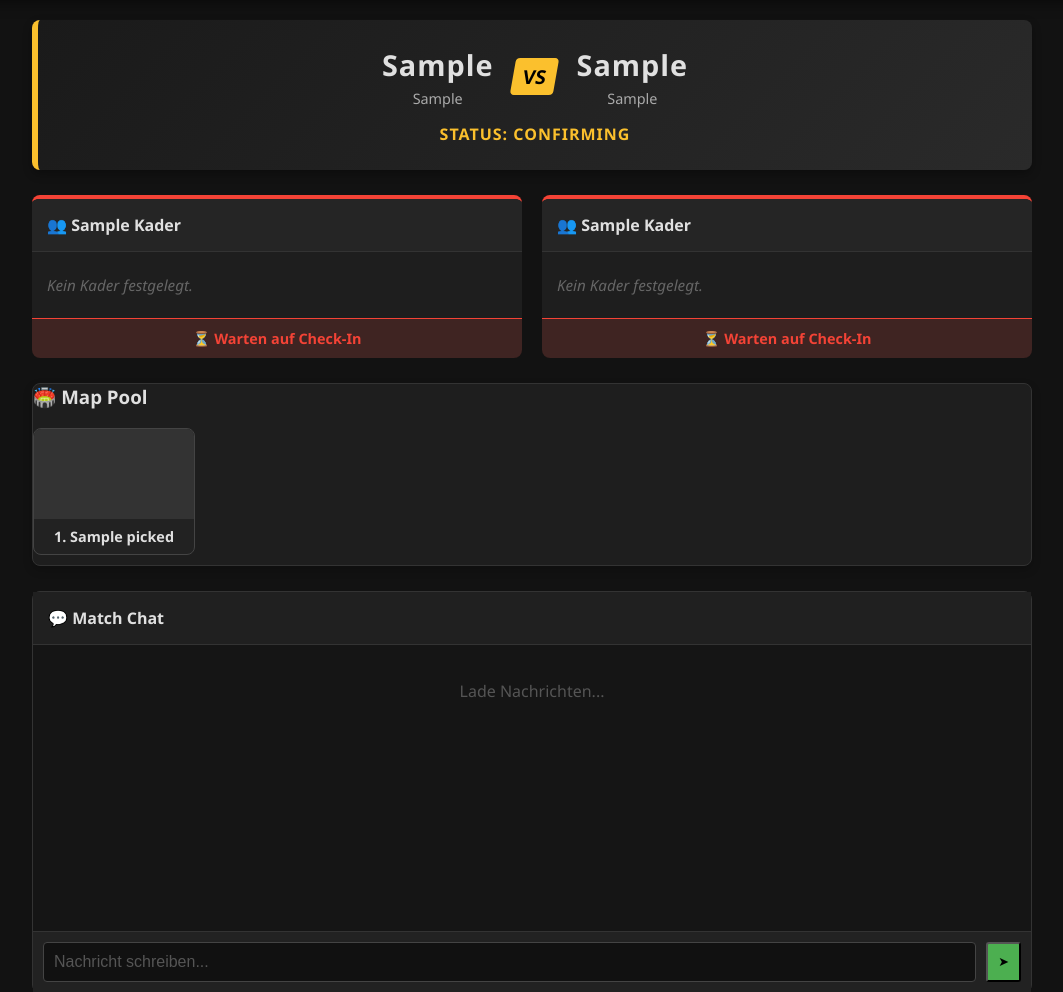
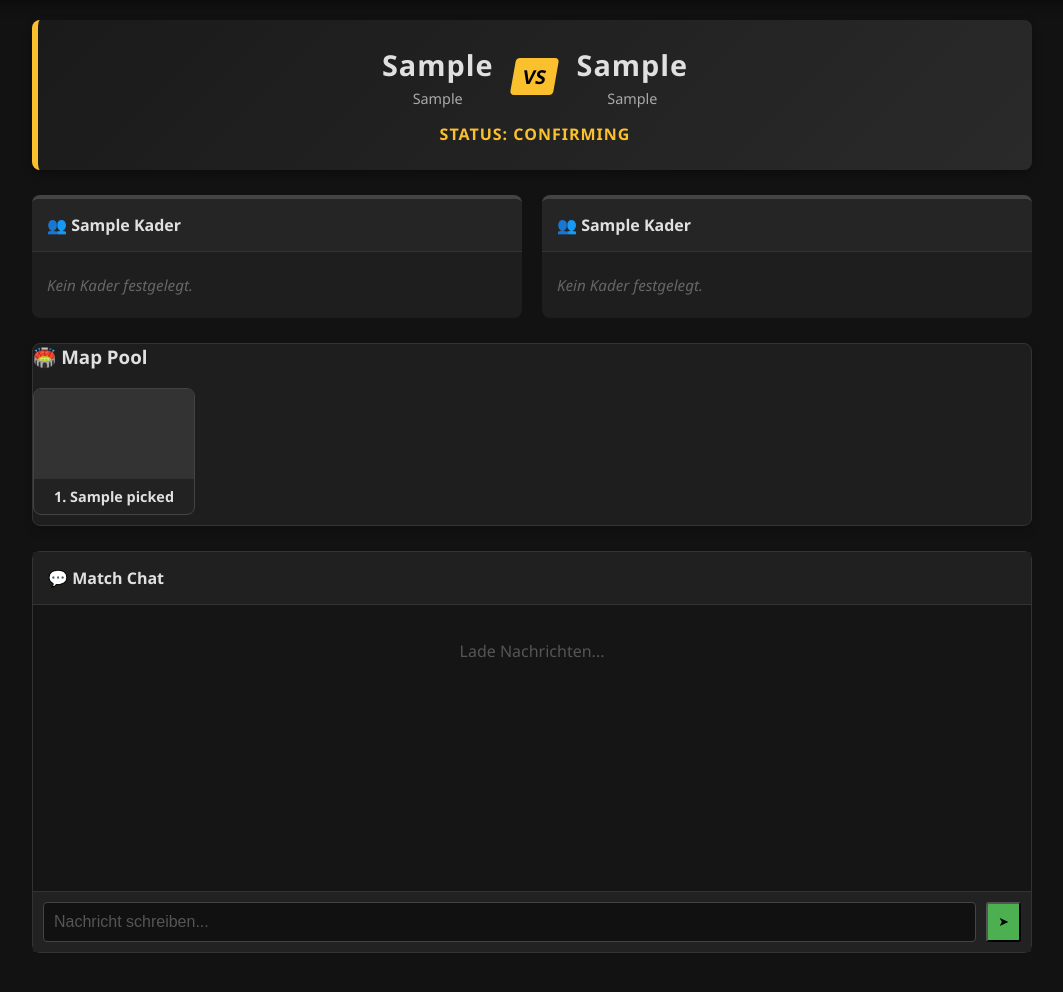
Before and after one commit to kruemmel2704/tournament-2.0, a Python web app: template app/templates/cup_match.html in a window 1280 px wide. Shown: the part 63-1055 px from the top of the page, without its empty margins (108-1171 px from the left). After the commit the page ends 1016 px from the top, so only its background shows below. Run offline with Jinja, Linux system fonts and the light colour scheme; the template is opened without the code that fills it: most values are stand-ins (such as "Sample title", 1, 10 or a date in 2020).

Commit message:
cup update

```diff
--- a/app/templates/cup_match.html
+++ b/app/templates/cup_match.html
@@ -31,7 +31,7 @@
     .roster-grid { display: grid; grid-template-columns: 1fr 1fr; gap: 20px; margin-bottom: 25px; }
     .roster-card {
         background: #1e1e1e; border-radius: 8px; overflow: hidden;
-        border-top: 4px solid #444; transition: transform 0.2s;
+        border-top: 4px solid #444; /* Neutrales Grau statt Rot/Grün */
     }
     .roster-card h4 { background: #252525; margin: 0; padding: 15px; border-bottom: 1px solid #333; }
 
@@ -41,13 +41,6 @@
         color: #ddd; font-size: 0.95rem;
     }
     .roster-item:last-child { border-bottom: none; }
-
-    /* Status Badges */
-    .status-box { padding: 10px; text-align: center; font-weight: bold; font-size: 0.9rem; }
-    .status-confirmed { background: rgba(76, 175, 80, 0.15); color: #4caf50; border-top: 1px solid #4caf50; }
-    .status-pending { background: rgba(244, 67, 54, 0.15); color: #f44336; border-top: 1px solid #f44336; }
-    .border-green { border-top-color: #4caf50 !important; }
-    .border-red { border-top-color: #f44336 !important; }
 
     /* Map Cards */
     .map-scroll-container {
@@ -97,7 +90,7 @@
 
     <div class="roster-grid">
 
-        <div class="roster-card {% if match.confirmed_a %}border-green{% else %}border-red{% endif %}">
+        <div class="roster-card">
             <h4>👥 {{ match.team_a }} Kader</h4>
             <ul class="roster-list">
                 {% set lineup_a = match.get_lineup_a() %}
@@ -111,12 +104,9 @@
                     <li class="roster-item" style="font-style:italic; color:#666;">Kein Kader festgelegt.</li>
                 {% endif %}
             </ul>
-            <div class="status-box {% if match.confirmed_a %}status-confirmed{% else %}status-pending{% endif %}">
-                {% if match.confirmed_a %}✅ Team Anwesend{% else %}⏳ Warten auf Check-In{% endif %}
-            </div>
         </div>
 
-        <div class="roster-card {% if match.confirmed_b %}border-green{% else %}border-red{% endif %}">
+        <div class="roster-card">
             <h4>👥 {{ match.team_b }} Kader</h4>
             <ul class="roster-list">
                 {% set lineup_b = match.get_lineup_b() %}
@@ -130,9 +120,6 @@
                     <li class="roster-item" style="font-style:italic; color:#666;">Kein Kader festgelegt.</li>
                 {% endif %}
             </ul>
-            <div class="status-box {% if match.confirmed_b %}status-confirmed{% else %}status-pending{% endif %}">
-                {% if match.confirmed_b %}✅ Team Anwesend{% else %}⏳ Warten auf Check-In{% endif %}
-            </div>
         </div>
     </div>
 
@@ -142,26 +129,6 @@
             <h3 style="color: #2196f3; margin:0;">👮 Admin Control Center</h3>
         </div>
         <div class="card-body">
-
-            <form method="POST" style="display: flex; flex-wrap: wrap; gap: 20px; align-items: center; justify-content: space-between;">
-                <input type="hidden" name="confirm_lineups" value="true">
-
-                <div style="display: flex; gap: 20px;">
-                    <label style="cursor: pointer; display: flex; align-items: center; gap: 10px; background: #222; padding: 10px 15px; border-radius: 4px;">
-                        <input type="checkbox" name="confirm_a" {% if match.confirmed_a %}checked{% endif %} style="transform: scale(1.3);">
-                        <span>{{ match.team_a }} anwesend</span>
-                    </label>
-
-                    <label style="cursor: pointer; display: flex; align-items: center; gap: 10px; background: #222; padding: 10px 15px; border-radius: 4px;">
-                        <input type="checkbox" name="confirm_b" {% if match.confirmed_b %}checked{% endif %} style="transform: scale(1.3);">
-                        <span>{{ match.team_b }} anwesend</span>
-                    </label>
-                </div>
-
-                <button class="btn" style="background: #2196f3; color: white;">Status Aktualisieren</button>
-            </form>
-
-            <hr style="border-color: #333; margin: 20px 0;">
 
             {% if not picked or match.state == 'waiting_for_ready' or match.state == 'waiting_for_code' %}
             <form method="POST">
@@ -178,6 +145,8 @@
                 </div>
                 <button class="btn btn-secondary btn-small">Maps Speichern</button>
             </form>
+            {% else %}
+            <div style="color: #aaa; font-style: italic;">Maps sind bereits festgelegt.</div>
             {% endif %}
 
         </div>
```
Also changed, not shown: 1 other file.
